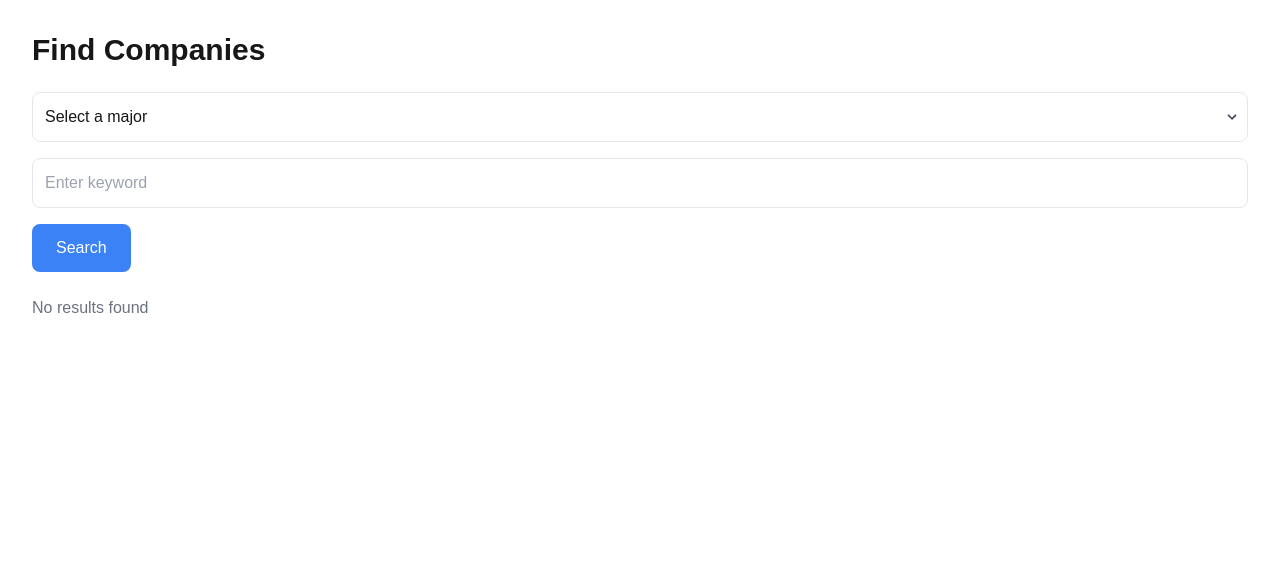
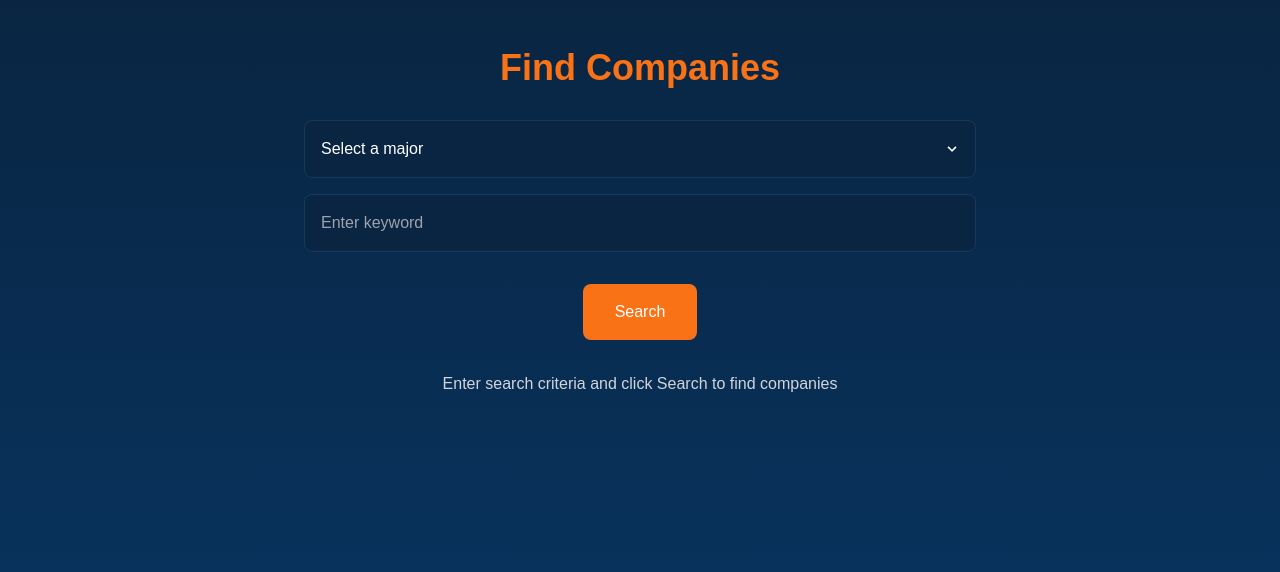
Before and after one commit to ChefOmarDee/shpecify, a Next.js app: page / in a window 1280 px wide. Shown: the top 572 px of the page. Built offline with nearby package versions, Linux system fonts and the light colour scheme.

Commit message:
recoloring

```diff
--- a/app/(pages)/company/[id]/page.jsx
+++ b/app/(pages)/company/[id]/page.jsx
@@ -34,25 +34,32 @@ const CompanyDetails = ({ params: paramsPromise }) => {
 
   if (loading)
     return (
-      <div className="max-w-4xl mx-auto px-4 sm:px-6 lg:px-8 py-8">
-        <div>Loading...</div>
+      <div className="min-h-screen bg-navy-900 bg-gradient-to-b from-navy-800 to-navy-900">
+        <div className="max-w-4xl mx-auto px-4 sm:px-6 lg:px-8 py-12">
+          <div className="text-gray-300">Loading...</div>
+        </div>
       </div>
     );
 
   if (error)
     return (
-      <div className="max-w-4xl mx-auto px-4 sm:px-6 lg:px-8 py-8">
-        <div className="p-4 bg-red-50 text-red-500 rounded-lg">{error}</div>
+      <div className="min-h-screen bg-navy-900 bg-gradient-to-b from-navy-800 to-navy-900">
+        <div className="max-w-4xl mx-auto px-4 sm:px-6 lg:px-8 py-12">
+          <div className="p-4 bg-red-900/50 text-red-200 rounded-lg border border-red-700">
+            {error}
+          </div>
+        </div>
       </div>
     );
 
   if (!company) return null;
 
   return (
-    <div className="max-w-4xl mx-auto px-4 sm:px-6 lg:px-8 py-8">
+    <div className="min-h-screen bg-navy-900 bg-gradient-to-b from-navy-800 to-navy-900">
+      <div className="max-w-4xl mx-auto px-4 sm:px-6 lg:px-8 py-12">
         <button
           onClick={() => router.back()}
-        className="flex items-center space-x-2 text-blue-500 hover:text-blue-600 mb-6"
+          className="flex items-center space-x-2 text-orange-400 hover:text-orange-300 mb-8 transition-colors duration-200"
         >
           <svg
             className="w-5 h-5"
@@ -70,32 +77,40 @@ const CompanyDetails = ({ params: paramsPromise }) => {
           <span>Back to Search</span>
         </button>
 
-      <div className="bg-white rounded-lg border shadow-sm p-6">
-        <h1 className="text-2xl md:text-3xl font-bold mb-6">{company.name}</h1>
+        <div className="bg-navy-800 rounded-lg border border-navy-600 shadow-lg p-8">
+          <h1 className="text-2xl md:text-3xl font-bold mb-8 text-orange-500">
+            {company.name}
+          </h1>
 
-        <div className="space-y-6">
+          <div className="space-y-8">
             <div>
-            <h3 className="text-lg font-semibold mb-2">About</h3>
-            <p className="text-gray-700">{company.about}</p>
+              <h3 className="text-lg font-semibold mb-3 text-white">About</h3>
+              <p className="text-gray-300">{company.about}</p>
             </div>
 
             <div>
-            <h3 className="text-lg font-semibold mb-2">Business Model</h3>
-            <p className="text-gray-700">{company.business_model}</p>
+              <h3 className="text-lg font-semibold mb-3 text-white">
+                Business Model
+              </h3>
+              <p className="text-gray-300">{company.business_model}</p>
             </div>
 
             <div>
-            <h3 className="text-lg font-semibold mb-2">Example Projects</h3>
-            <p className="text-gray-700">{company.example_projects}</p>
+              <h3 className="text-lg font-semibold mb-3 text-white">
+                Example Projects
+              </h3>
+              <p className="text-gray-300">{company.example_projects}</p>
             </div>
 
             <div>
-            <h3 className="text-lg font-semibold mb-2">Majors Hiring</h3>
+              <h3 className="text-lg font-semibold mb-3 text-white">
+                Majors Hiring
+              </h3>
               <div className="flex flex-wrap gap-2">
                 {company.majors_hiring.map((major) => (
                   <span
                     key={major}
-                  className="px-3 py-1 bg-blue-100 text-blue-800 rounded-full text-sm"
+                    className="px-4 py-2 bg-navy-900/50 text-orange-400 border border-orange-500/30 rounded-full text-sm font-medium"
                   >
                     {major}
                   </span>
@@ -105,6 +120,7 @@ const CompanyDetails = ({ params: paramsPromise }) => {
           </div>
         </div>
       </div>
+    </div>
   );
 };
 
--- a/app/(pages)/page.jsx
+++ b/app/(pages)/page.jsx
@@ -6,10 +6,7 @@ import CompanyCard from "@/components/CompanyCard";
 
 const generateExcel = (companies) => {
   const headers = ["Applied?", "Company Name"];
-  const rows = companies.map((company) => [
-    "", // Empty column for user to mark as applied
-    company.name || "",
-  ]);
+  const rows = companies.map((company) => ["", company.name || ""]);
 
   const csvContent = [
     headers.join(","),
@@ -37,6 +34,7 @@ const Home = () => {
   const [companies, setCompanies] = useState([]);
   const [loading, setLoading] = useState(false);
   const [error, setError] = useState("");
+  const [hasSearched, setHasSearched] = useState(false);
 
   const majorOptions = [
     "Accounting",
@@ -65,6 +63,7 @@ const Home = () => {
     try {
       setLoading(true);
       setError("");
+      setHasSearched(true);
 
       const response = await fetch("/api/search", {
         method: "POST",
@@ -97,16 +96,19 @@ const Home = () => {
   };
 
   return (
-    <div className="max-w-7xl mx-auto px-4 sm:px-6 lg:px-8 py-8">
-      <h1 className="text-2xl md:text-3xl font-bold mb-6">Find Companies</h1>
+    <div className="min-h-screen bg-navy-900 bg-gradient-to-b from-navy-800 to-navy-900">
+      <div className="max-w-7xl mx-auto px-4 sm:px-6 lg:px-8 py-12">
+        <h1 className="text-3xl md:text-4xl font-bold mb-8 text-center text-orange-500">
+          Find Companies
+        </h1>
 
-      <div className="space-y-6">
+        <div className="max-w-2xl mx-auto space-y-8">
           <div className="flex flex-col space-y-4">
             <div className="relative">
               <select
                 value={major}
                 onChange={(e) => setMajor(e.target.value)}
-              className="w-full p-3 border rounded-lg bg-white appearance-none focus:outline-none focus:ring-2 focus:ring-blue-500 focus:border-transparent"
+                className="w-full p-4 border rounded-lg bg-navy-800 text-white border-navy-600 appearance-none focus:outline-none focus:ring-2 focus:ring-orange-500 focus:border-transparent"
               >
                 <option value="">Select a major</option>
                 {majorOptions.map((option) => (
@@ -115,7 +117,7 @@ const Home = () => {
                   </option>
                 ))}
               </select>
-            <div className="pointer-events-none absolute inset-y-0 right-0 flex items-center px-2 text-gray-700">
+              <div className="pointer-events-none absolute inset-y-0 right-0 flex items-center px-4 text-white">
                 <svg
                   className="w-4 h-4 fill-current"
                   xmlns="http://www.w3.org/2000/svg"
@@ -131,14 +133,14 @@ const Home = () => {
               placeholder="Enter keyword"
               value={keyword}
               onChange={(e) => setKeyword(e.target.value)}
-            className="w-full p-3 border rounded-lg focus:outline-none focus:ring-2 focus:ring-blue-500 focus:border-transparent"
+              className="w-full p-4 border rounded-lg bg-navy-800 text-white border-navy-600 placeholder-gray-400 focus:outline-none focus:ring-2 focus:ring-orange-500 focus:border-transparent"
             />
 
-          <div className="flex space-x-4">
+            <div className="flex flex-col sm:flex-row justify-center space-y-4 sm:space-y-0 sm:space-x-4 pt-4">
               <button
                 onClick={handleSearch}
                 disabled={loading}
-              className="flex-1 md:flex-none px-6 py-3 bg-blue-500 text-white rounded-lg hover:bg-blue-600 disabled:bg-gray-400 transition-colors duration-200 ease-in-out"
+                className="px-8 py-4 bg-orange-500 text-white rounded-lg hover:bg-orange-600 disabled:bg-gray-400 transition-colors duration-200 ease-in-out"
               >
                 {loading ? "Searching..." : "Search"}
               </button>
@@ -146,7 +148,7 @@ const Home = () => {
               {companies.length > 0 && (
                 <button
                   onClick={handleExport}
-                className="flex-1 md:flex-none px-6 py-3 bg-green-500 text-white rounded-lg hover:bg-green-600 transition-colors duration-200 ease-in-out"
+                  className="px-8 py-4 bg-navy-800 text-white rounded-lg hover:bg-navy-600 transition-colors duration-200 ease-in-out"
                 >
                   Export to Excel
                 </button>
@@ -155,15 +157,17 @@ const Home = () => {
           </div>
 
           {error && (
-          <div className="p-4 bg-red-50 text-red-500 rounded-lg">{error}</div>
+            <div className="p-4 bg-red-900/50 text-red-200 rounded-lg border border-red-700">
+              {error}
+            </div>
           )}
 
           {loading ? (
             <div className="text-center py-8">
-            <div className="text-gray-500">Loading results...</div>
+              <div className="text-gray-300">Loading results...</div>
             </div>
           ) : (
-          <div className="grid grid-cols-1 md:grid-cols-2 lg:grid-cols-3 gap-4">
+            <div className="grid grid-cols-1 md:grid-cols-2 lg:grid-cols-3 gap-6">
               {companies.map((company) => (
                 <CompanyCard
                   key={company._id}
@@ -171,13 +175,18 @@ const Home = () => {
                   onClick={() => handleCompanyClick(company._id)}
                 />
               ))}
-            {companies.length === 0 && (
-              <div className="text-gray-500 col-span-full">
+              {!hasSearched ? (
+                <div className="text-gray-300 col-span-full text-center">
+                  Enter search criteria and click Search to find companies
+                </div>
+              ) : companies.length === 0 ? (
+                <div className="text-gray-300 col-span-full text-center">
                   No results found
+                </div>
+              ) : null}
             </div>
           )}
         </div>
-        )}
       </div>
     </div>
   );
--- a/app/api/search/route.js
+++ b/app/api/search/route.js
@@ -39,13 +39,24 @@ export async function POST(request) {
         // Connect to MongoDB
         await connectDB();
 
+        // Create case variations of the keyword
+        const keywordVariations = keyword ? [
+            keyword,
+            keyword.toLowerCase(),
+            keyword.toUpperCase(),
+            keyword.charAt(0).toUpperCase() + keyword.slice(1).toLowerCase() // Capitalized
+        ] : [];
+
+        // Remove duplicates from variations
+        const uniqueKeywordVariations = [...new Set(keywordVariations)];
+
         // Construct the query
         const query = {
             ...(major && { majors_hiring: major }),
             ...(keyword && {
                 $or: [
                     { $text: { $search: keyword } },
-                    { keywords: { $in: [keyword] } }
+                    { keywords: { $in: uniqueKeywordVariations } }
                 ]
             })
         };
--- a/components/CompanyCard.jsx
+++ b/components/CompanyCard.jsx
@@ -4,9 +4,9 @@ const CompanyCard = ({ company, onClick }) => {
   return (
     <div
       onClick={onClick}
-      className="bg-white border rounded-lg p-6 shadow-sm hover:shadow-md transition-shadow duration-200 cursor-pointer"
+      className="bg-navy-800 border border-navy-600 rounded-lg p-6 shadow-lg hover:shadow-xl transition-all duration-200 cursor-pointer hover:scale-102 transform"
     >
-      <h3 className="text-lg font-semibold text-gray-900 hover:text-blue-600 transition-colors">
+      <h3 className="text-lg font-semibold text-white hover:text-orange-400 transition-colors">
         {company.name}
       </h3>
     </div>
--- a/tailwind.config.js
+++ b/tailwind.config.js
@@ -10,6 +10,14 @@ module.exports = {
       colors: {
         background: "var(--background)",
         foreground: "var(--foreground)",
+        navy: {
+          600: '#163a5e',
+          800: '#092542',
+          900: '#083766',
+        },
+      },
+      scale: {
+        '102': '1.02',
       },
     },
   },
```
Lines whose indentation alone changed are shown as unchanged.
